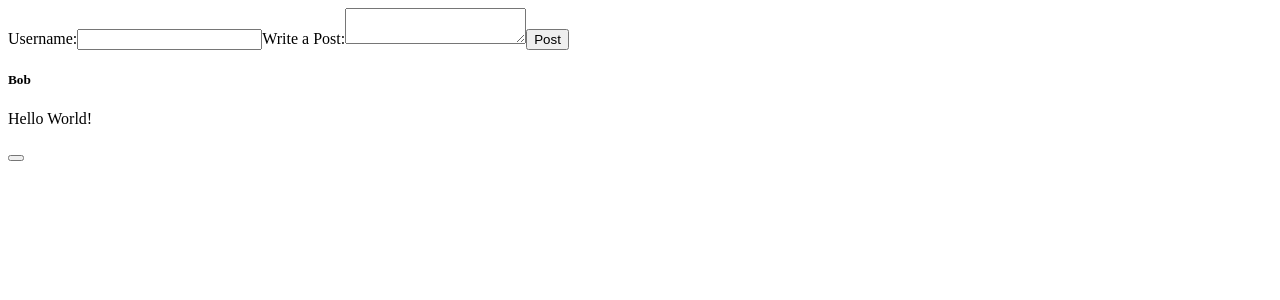
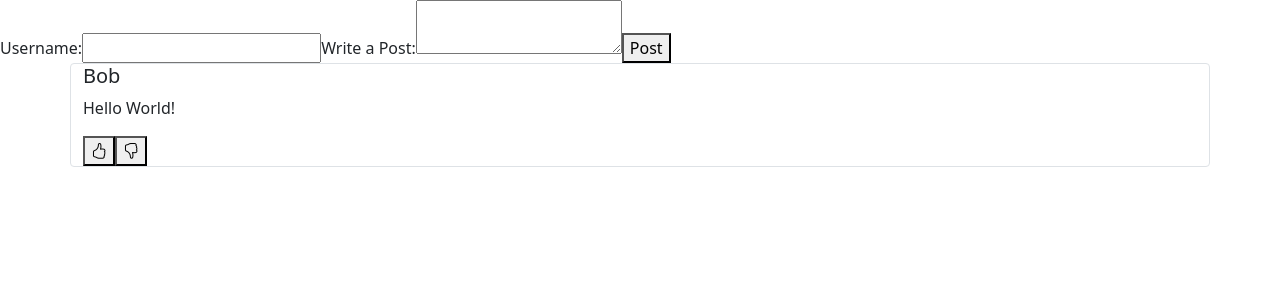
Before and after one commit to Elizabeth-Giovanniello/SocialFeed, a React (Create React App) app: page / in a window 1280 px wide. Shown: the top 300 px of the page. Built offline with nearby package versions, Linux system fonts and the light colour scheme.

Commit message:
Successfully imported bootstrap icons and created like and dislike buttons with thumbs-up and thumbs-down icons.

```diff
--- a/package.json
+++ b/package.json
@@ -6,6 +6,7 @@
     "@testing-library/jest-dom": "^5.16.2",
     "@testing-library/react": "^12.1.2",
     "@testing-library/user-event": "^13.5.0",
+    "bootstrap": "^5.1.3",
     "bootstrap-icons": "^1.8.1",
     "react": "^17.0.2",
     "react-dom": "^17.0.2",
--- a/src/Components/DisplayPosts/DisplayPosts.jsx
+++ b/src/Components/DisplayPosts/DisplayPosts.jsx
@@ -4,10 +4,11 @@ const DisplayPosts = (props) => {
     return (
         props.posts.map((post) => {
             return (
-              <div className="container">
+              <div className="container border rounded">
                 <h5>{post.posterName}</h5>
                 <p>{post.content}</p>
                 <button class="bi bi-hand-thumbs-up"></button>
+                <button class="bi bi-hand-thumbs-down"></button>
               </div>
             )
         })
--- a/src/index.js
+++ b/src/index.js
@@ -1,6 +1,8 @@
 import React from 'react';
 import ReactDOM from 'react-dom';
 import App from './App';
+import 'bootstrap/dist/css/bootstrap.min.css';
+import 'bootstrap-icons/font/bootstrap-icons.css';
 
 
 ReactDOM.render(<App />, document.getElementById('root'));
```
Also changed, not shown: 1 other file (tests, documents, lock files or other folders).
